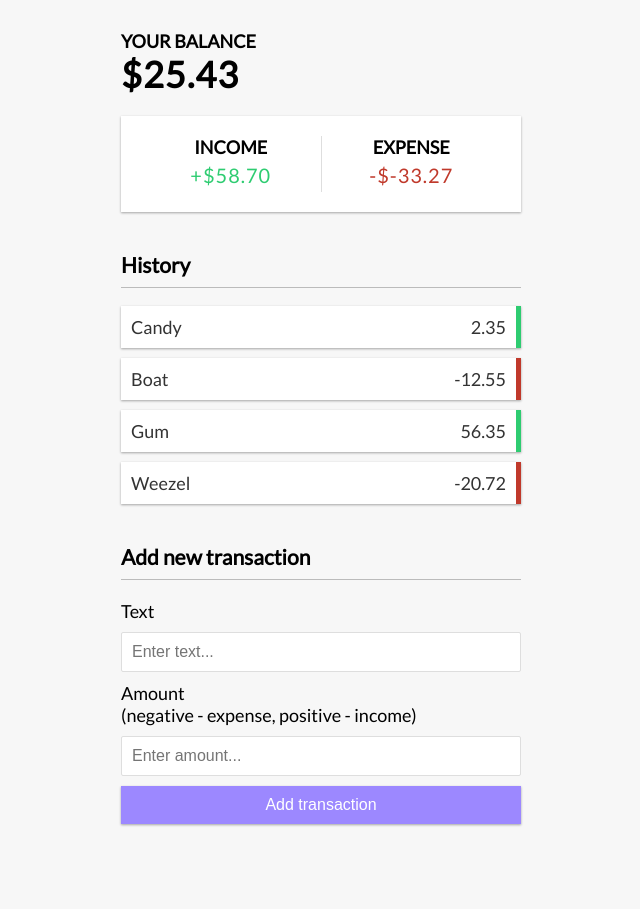
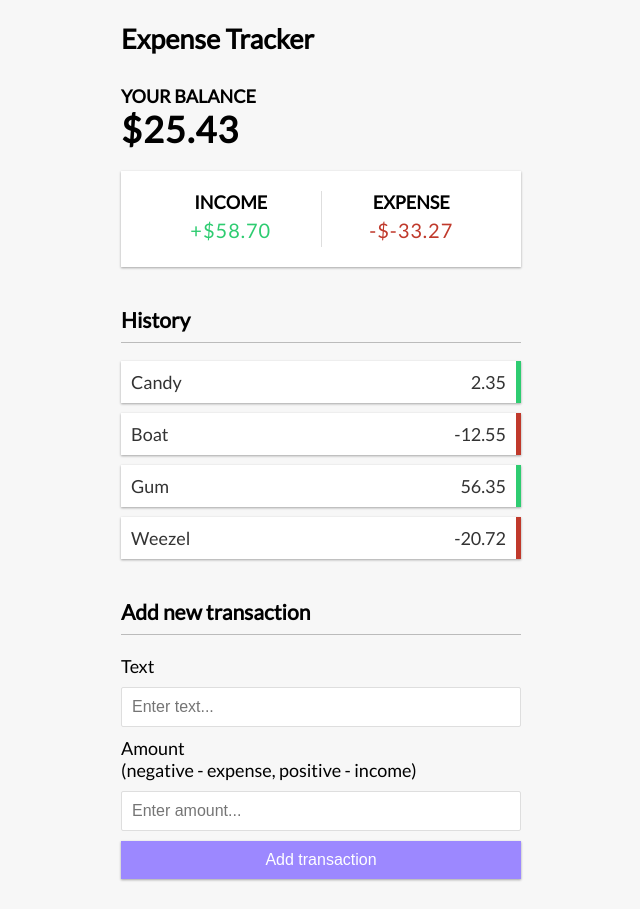
Before and after one commit to greenteaisgreat/expense-tracker, a Vue app: page / in a window 1280 px wide. Shown: the whole page, without its empty margins (319-959 px from the left). Before the commit the page ends 854 px from the top, so only its background shows below. Built offline with nearby package versions, Linux system fonts and the light colour scheme; the HTML template or start-up script is replaced by a standard one.

Commit message:
Remove unnecessary <div>

```diff
--- a/src/components/Header.vue
+++ b/src/components/Header.vue
@@ -1,7 +1,7 @@
 <script setup lang="ts"></script>
 
 <template>
-  <div></div>
+  <h2>Expense Tracker</h2>
 </template>
 
 <style scoped></style>
```
